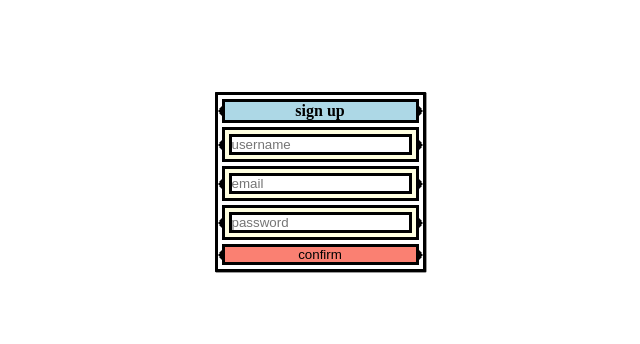
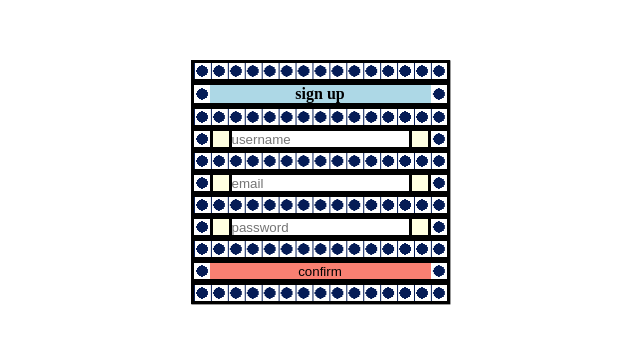
Before and after one commit to EGRrqq/sign-up_nuxt, a Nuxt app: page / in a window 1280 px wide. Shown: the part 218-562 px from the top of the page, without its empty margins (320-960 px from the left). Built offline with nearby package versions, Linux system fonts and the light colour scheme.

Commit message:
feat: test bg pattern

```diff
--- a/components/SweetForm.vue
+++ b/components/SweetForm.vue
@@ -2,91 +2,115 @@
 
 <style>
 :root {
-  --form-gap: 0.25rem;
+  --form-gap: 1rem;
 }
 
 form {
   background-color: white;
   box-shadow: 0.25px 0.25px 0 0px rgba(0, 0, 0, 0.75),
     0.5px 0.5px 0 0px rgba(0, 0, 0, 0.5);
-
-  border: black solid;
-  border-radius: 0.05rem;
-  padding: var(--form-gap) 0;
 }
 
 input {
-  border: solid;
+  border-left: solid;
+  border-right: solid;
 }
 
 fieldset {
   display: grid;
-  gap: var(--form-gap);
 }
 
 .legend {
   background: lightblue;
-  border: solid;
   text-align: center;
+
+  flex-grow: 1;
 }
 
 .input-wrapper {
   display: grid;
-  border: solid;
-  padding: var(--form-gap);
+  padding: 0 var(--form-gap);
   background: lightyellow;
+
+  border-left: solid;
+  border-right: solid;
+}
+
+.block-bg_separator {
+  background:
+    radial-gradient(circle at center, #051c56 50%, transparent 1%),
+    linear-gradient(90deg, #051c56 1px, transparent 1px);
+}
+
+.block-bg {
+  background:
+    radial-gradient(circle at center, #051c56 50%, transparent 1%);
 }
 
 .block {
-  background: radial-gradient(circle at center, #000 50%, transparent 1%), white;
-  background-size: 1rem 1rem;
-  background-position: center;
-  background-repeat: repeat-x;
+  background-size: var(--form-gap) var(--form-gap);
+  background-position: 0 center;
+  background-repeat: space;
+
+  min-height: var(--form-gap);
 }
 
 #confirm-btn {
   background: salmon;
-  border: solid;
+
+  flex-grow: 1;
 }
 
 .row {
-  display: grid;
+  display: flex;
   padding: 0 var(--form-gap);
+  border: solid;
 }
 </style>
 
 <template>
   <form>
     <fieldset>
-      <!-- <legend>sign up</legend> -->
-      <div class="row block">
+      <div class="row block block-bg_separator"></div>
+
+      <div class="row block block-bg">
         <section class="legend">
           <h4>sign up</h4>
         </section>
       </div>
 
-      <div class="row block">
+      <div class="row block block-bg_separator"></div>
+
+      <div class="row block block-bg">
         <section class="input-wrapper">
-          <!-- <label for="username">username</label> -->
           <input id="username" placeholder="username" type="text" required />
         </section>
       </div>
-      <div class="row block">
+
+      <div class="row block block-bg_separator"></div>
+
+      <div class="row block block-bg">
         <section class="input-wrapper">
-          <!-- <label for="email">email</label> -->
           <input id="email" placeholder="email" type="email" required />
         </section>
       </div>
-      <div class="row block">
+
+      <div class="row block block-bg_separator"></div>
+
+      <div class="row block block-bg">
         <section class="input-wrapper">
-          <!-- <label for="password">password</label> -->
           <input id="password" placeholder="password" type="password" required />
         </section>
       </div>
 
-      <div class="row block">
+      <div class="row block block-bg_separator"></div>
+
+      <div class="row block block-bg">
         <button id="confirm-btn">confirm</button>
       </div>
+
+      <div class="row block block-bg_separator"></div>
+
     </fieldset>
   </form>
 </template>
```
